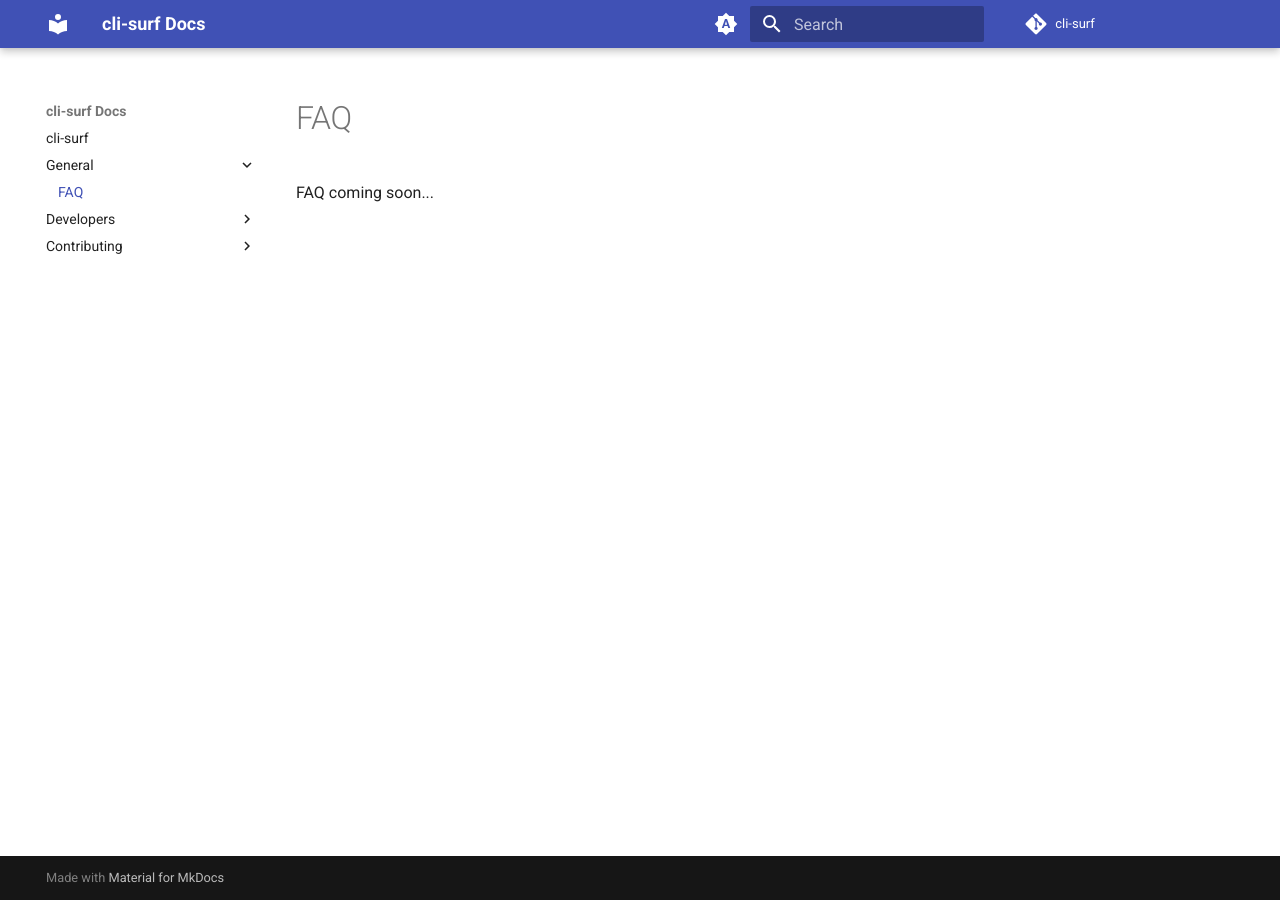
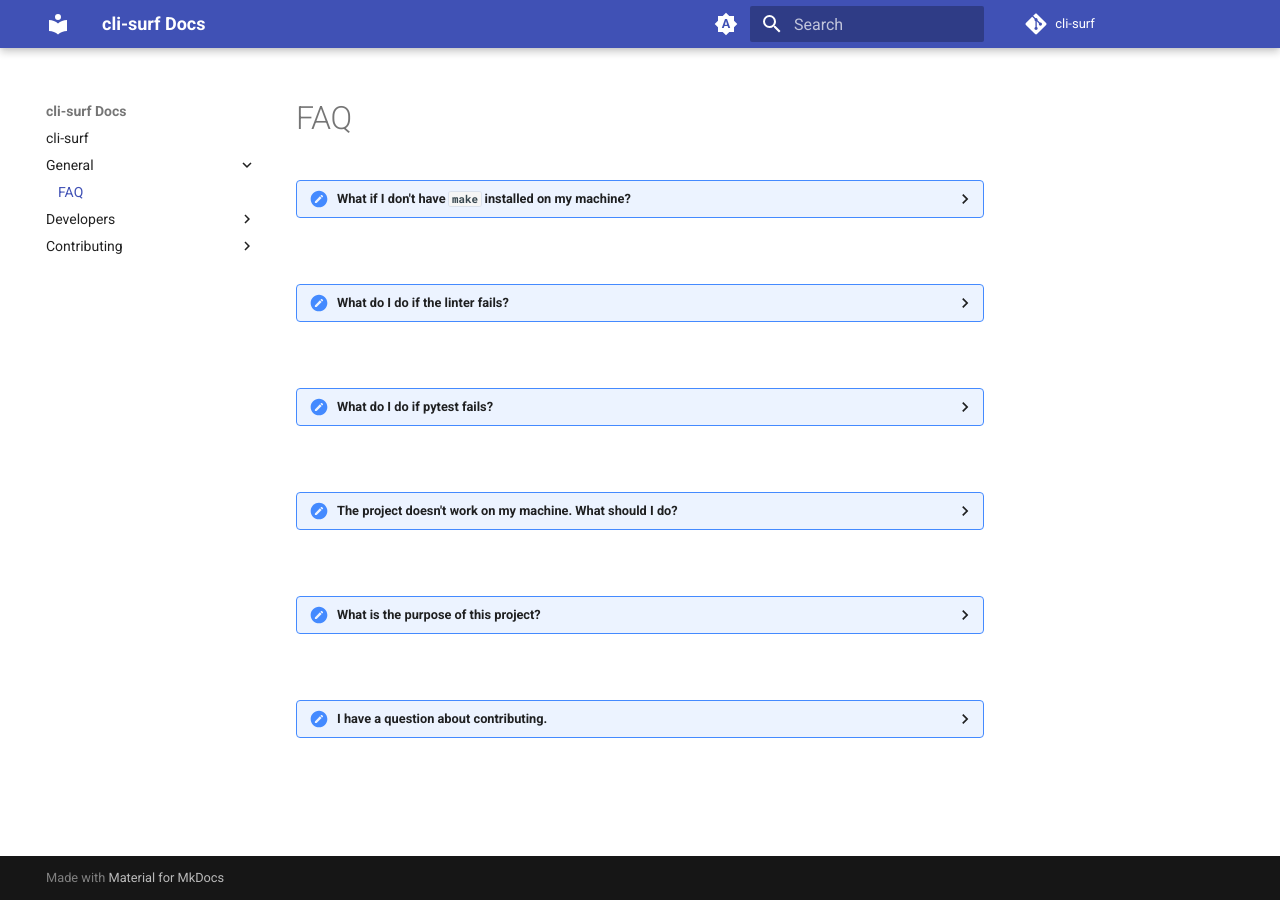
Before and after one commit to ryansurf/cli-surf, an MkDocs documentation site: the page built from docs/faq.md, in a window 1280 px wide. Built offline with MkDocs 1.6.1 and Material for MkDocs 9.7.7, drawn with Linux system fonts in a browser that asks for light colours; comment, search, counter and statistics services are not loaded.

Commit message:
faq filled out

```diff
--- a/docs/faq.md
+++ b/docs/faq.md
@@ -1,3 +1,46 @@
 # FAQ
 
-FAQ coming soon...
+<details>
+<summary>What if I don't have <code>make</code> installed on my machine?</summary>
+<br>
+You can refer to the <a href="https://github.com/ryansurf/cli-surf/blob/main/makefile">Makefile</a>.
+Instead of running a command like <code>make run</code>, you can run the command below it: <code>poetry run python src/server.py</code>
+</details>
+<br>
+
+<details>
+<summary>What do I do if the linter fails?</summary>
+<br>
+If the linter fails, you can run <code>make format</code>, which may fix the issues for you! If not, it will tell you
+what needs to be fixed in the output.
+</details>
+<br>
+
+<details>
+<summary>What do I do if pytest fails?</summary>
+<br>
+If pytest fails, make sure you haven't broken anything unintentionally. Often, new changes in code will result in the unit tests breaking. Functions may now be returning different values/types which the tests do not expect. Please, try to debug any tests you may have broken!
+</details>
+<br>
+
+<details>
+<summary>The project doesn't work on my machine. What should I do?</summary>
+<br>
+cli-surf is a new project, and things break. If you come across any bugs, please submit an <a href="https://github.com/ryansurf/cli-surf/issues/new">issue!</a>
+</details>
+<br>
+
+<details>
+<summary>What is the purpose of this project?</summary>
+<br>
+I had a small spare monitor that could only display a terminal screen, so I used it to display the weather via <a href="https://github.com/chubin/wttr.in">wttr.in</a>. I like to surf,
+and figured it would be useful to display surf data along with the weather. That is where I got the idea for cli-surf!
+</details>
+<br>
+
+<details>
+<summary>I have a question about contributing.</summary>
+<br>
+Please refer to the <a href="https://github.com/ryansurf/cli-surf/blob/main/CONTRIBUTING.md">contributing</a> file, or ask a question on the Discord/Discussions page.
+</details>
+<br>
```
